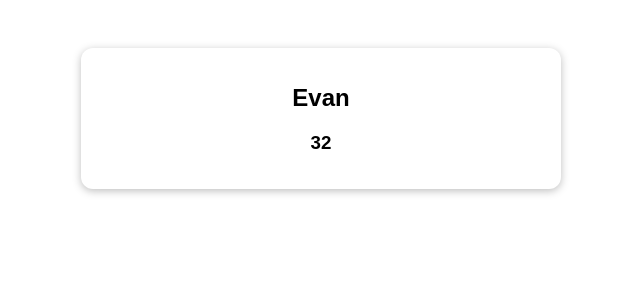
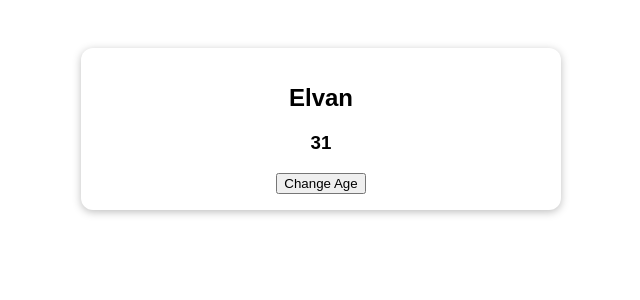
Before and after one commit to elvan/user-sandbox-app-vue-composition-api, a Vue app: page / in a window 1280 px wide. Shown: the top 300 px of the page, without its empty margins (319-959 px from the left). Built offline with nearby package versions, Linux system fonts and the light colour scheme; the HTML template or start-up script is replaced by a standard one.

Commit message:
replace methods with regular functions

```diff
--- a/src/App.vue
+++ b/src/App.vue
@@ -1,26 +1,24 @@
 <template>
   <section class="container">
-    <h2>{{ user.name }}</h2>
-    <h3>{{ user.age }}</h3>
+    <h2>{{ userName }}</h2>
+    <h3>{{ age }}</h3>
+    <button @click="setAge">Change Age</button>
   </section>
 </template>
 
 <script>
-import { reactive } from 'vue';
+import { ref } from 'vue';
 
 export default {
   setup() {
-    const user = reactive({
-      name: 'Elvan',
-      age: 31,
-    });
+    const uName = ref('Elvan');
+    const uAge = ref(31);
 
-    setTimeout(function () {
-      user.name = 'Evan';
-      user.age = 32;
-    }, 2000);
+    function setNewAge() {
+      uAge.value = 33;
+    }
 
-    return { user: user };
+    return { userName: uName, age: uAge, setAge: setNewAge };
   },
 };
 </script>
```
